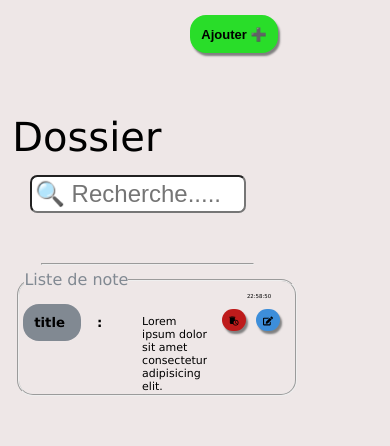
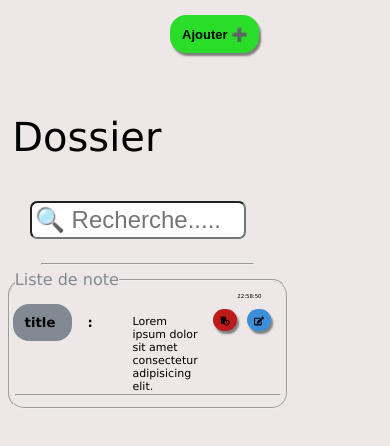
Before and after one commit to Abombidus/noteApp, a React (Vite) app: page / in a window 390 px wide. Shown: the top 446 px of the page. Built offline with nearby package versions, Linux system fonts and the light colour scheme.

Commit message:
commit=4

```diff
--- a/src/components/home/Home.tsx
+++ b/src/components/home/Home.tsx
@@ -55,6 +55,7 @@ function Home() {
                   </button>
                 </div>
               </div>
+              <hr className="diff" />
             </fieldset>
           </div>
         </div>
--- a/src/components/home/home.css
+++ b/src/components/home/home.css
@@ -44,6 +44,7 @@ h3 {
 }
 fieldset {
   border-radius: 1rem;
+  padding-bottom: 0.4rem;
 }
 legend {
   font-size: x-large;
@@ -106,7 +107,7 @@ h5::after {
   }
   #btnAdd {
     position: relative;
-    right: 4.3rem;
+    right: 5.5rem;
     width: auto;
     height: auto;
     font-size: 13px;
@@ -122,6 +123,8 @@ h5::after {
   }
   .searchBar {
     width: 70%;
+    position: relative;
+    top: 2.6rem;
   }
   .afterEntete {
     position: relative;
@@ -132,7 +135,7 @@ h5::after {
     width: auto;
     height: auto;
     position: relative;
-    right: 2.1rem;
+    right: 2.7rem;
     /* padding-right: -10p; */
   }
   legend {
--- a/src/index.css
+++ b/src/index.css
@@ -3,10 +3,6 @@
   margin: 5px;
   text-decoration: none;
   list-style: none;
-}
-body {
-  background: rgb(238, 231, 231);
-  font-family: verdana, sans-serif, tahoma;
 }
 
 :root {
@@ -23,6 +19,12 @@ body {
   --transitiion: 300ms ease;
 }
 
+body {
+  background: rgb(238, 231, 231);
+  font-family: verdana, sans-serif, tahoma;
+  transition: var(--transitiion);
+}
+
 button {
   padding: 0.6rem;
   border: 2px solid transparent;
@@ -35,3 +37,10 @@ button:active {
   transform: translateY(6px);
   box-shadow: none;
 }
+
+@media (max-width: 640px) {
+  body {
+    margin: 0;
+    padding: 0;
+  }
+}
```
